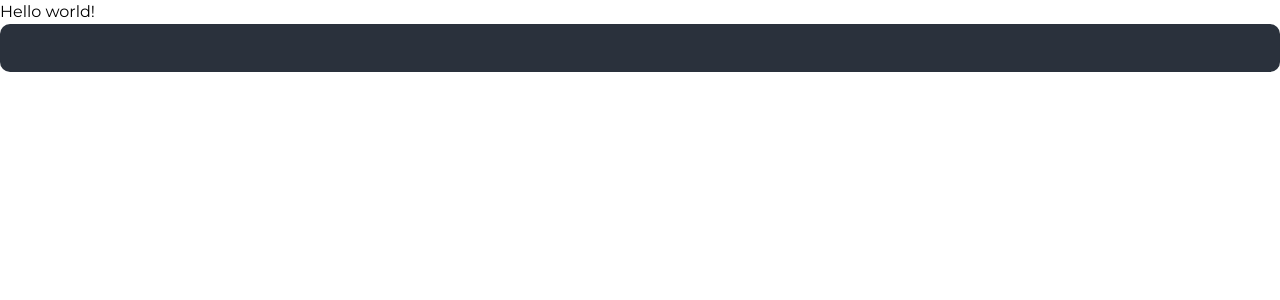
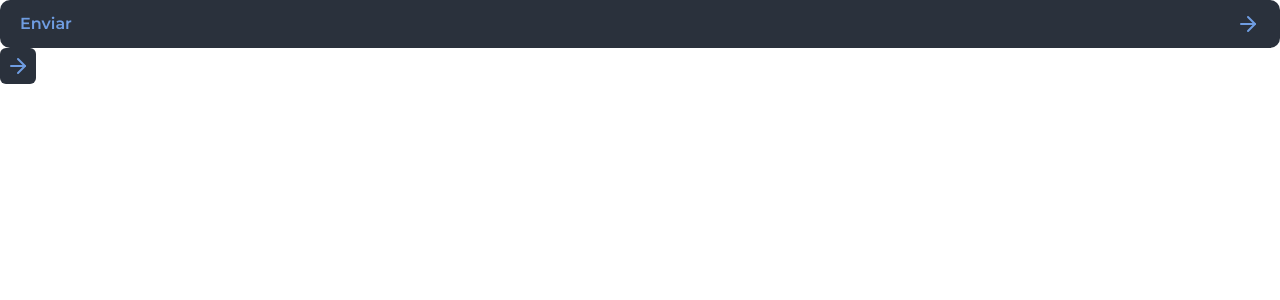
Before and after one commit to aliicezzz/nlw_connect, a Next.js app: page / in a window 1280 px wide. Shown: the top 300 px of the page. Built offline with nearby package versions, Linux system fonts and the light colour scheme.

Commit message:
feat: import new components

```diff
--- a/src/app/page.tsx
+++ b/src/app/page.tsx
@@ -1,11 +1,19 @@
-import { Button } from "@/components/button";
+import { ArrowRight } from "lucide-react"; // Importa o ícone ArrowRight da biblioteca lucide-react
+import { Button } from "@/components/button";// Importa o componente Button do diretório "@/components/button"
+import { IconButton } from "@/components/icon-button";
 
 export default function Home() {
   return (
     <main>
-      <div>Hello world!</div>
+      <Button>
+        Enviar
+      <ArrowRight />
+      </Button>
 
-      <Button/>
+      <IconButton>
+      <ArrowRight />
+      </IconButton>
+
     </main>
   );
 }
```
